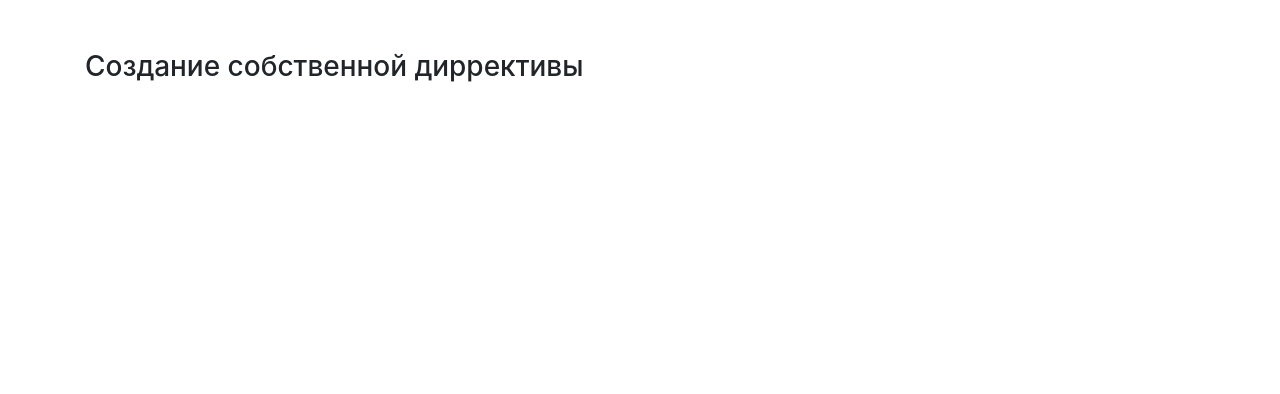
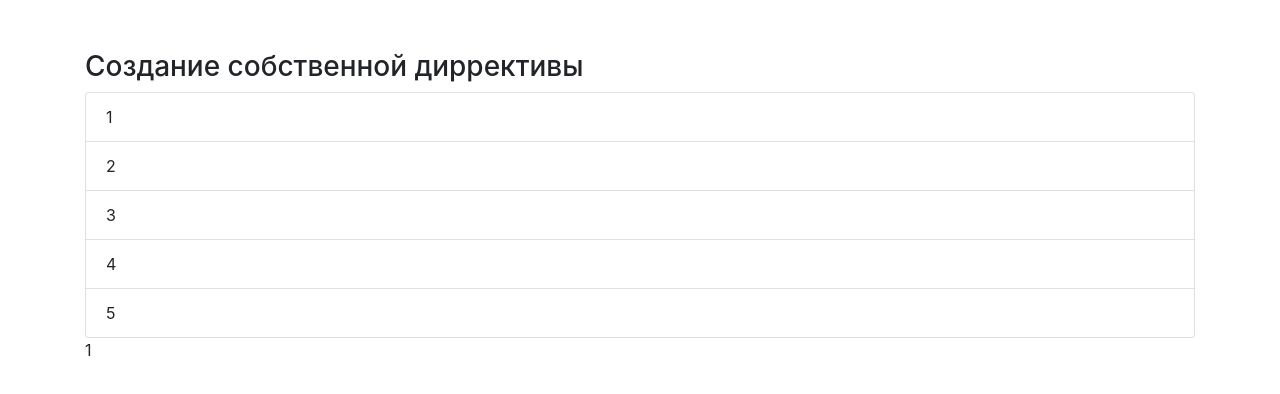
Before and after one commit to flalfalaen/udemy-angular, an Angular app: page / in a window 1280 px wide. Shown: the top 394 px of the page. Built offline with nearby package versions, Linux system fonts and the light colour scheme.

Commit message:
4.24 using ngSwitch at ...component.html with sending parameters to ...component.ts

```diff
--- a/src/app/app.component.html
+++ b/src/app/app.component.html
@@ -11,6 +11,20 @@
   <div class="col-xs-8 col-xs-offset-2">
 <!--    <h3 appBackground [hoverColor]="'red'" [defaultColor]="'transparent'">{{ headerText }}</h3>-->
     <h3 [appBackground]="'red'" [defaultColor]="'transparent'">{{ headerText }}</h3>
+
+    <ul class="list-group">
+      <li *ngFor="let item of items" class="list-group-item" (click)="onClick(item);">
+        {{item}}
+      </li>
+    </ul>
+
+    <div [ngSwitch]="current">
+      <p *ngSwitchCase="1">1</p>
+      <p *ngSwitchCase="2">2</p>
+      <p *ngSwitchCase="3">3</p>
+      <p *ngSwitchDefault>default</p>
+    </div>
+
   </div>
 </div>
 
--- a/src/app/app.component.ts
+++ b/src/app/app.component.ts
@@ -9,4 +9,10 @@ export class AppComponent {
   title = 'udemy-angular';
 
   headerText = 'Создание собственной диррективы';
+  items = [1, 2, 3, 4, 5];
+  current = 1;
+
+  onClick(switchedNumber: number) {
+    this.current = switchedNumber;
+  }
 }
```
Also changed, not shown: tips.txt.
